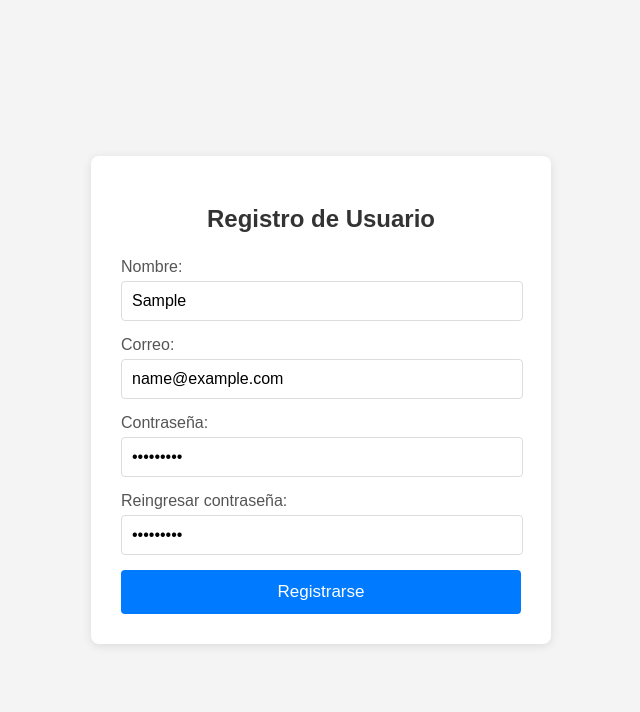
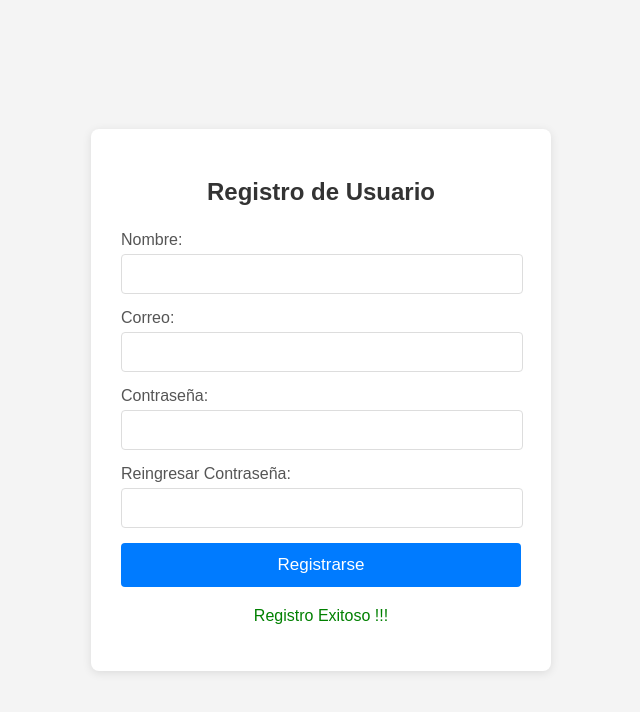
Before and after one commit to AnaDiaz93/formulariojs, a plain HTML site: page index.html in a window 1280 px wide. Both pictures are taken after typing "Sample", "name@example.com", "Sample123", "Sample123" into the empty fields and a click on the button "Registrarse". Shown: the whole page, without its empty margins (319-959 px from the left). Drawn offline with Linux system fonts and the light colour scheme.

Commit message:
actualizacion javascript

```diff
--- a/index.html
+++ b/index.html
@@ -1,18 +1,20 @@
 <!DOCTYPE html>
 <html lang="en">
+
 <head>
     <meta charset="UTF-8">
     <meta name="viewport" content="width=device-width, initial-scale=1.0">
-    <title>Document</title>
-    <link rel="stylesheet" href="styles.css">
+    <title>Formulario Registro</title>
+    <link rel="stylesheet" href="/styles.css">
 </head>
+
 <body>
     <div class="container">
         <h2>Registro de Usuario</h2>
         <form id="registroForm">
             <div class="form-group">
                 <label for="nombre">Nombre: </label>
-                <input type="text" name="nombre" id="nombre" placeholder="Nombre">
+                <input type="text" id="nombre" name="nombre">
                 <p class="error-message" id="errorNombre">El nombre es requerido</p>
             </div>
             <div class="form-group">
@@ -26,14 +28,16 @@
                 <p class="error-message" id="errorPassword">La contraseña es requerida</p>
             </div>
             <div class="form-group">
-                <label for="confirmPassword">Reingresar contraseña: </label>
+                <label for="confirmPassword">Reingresar Contraseña: </label>
                 <input type="password" name="confirmPassword" id="confirmPassword">
-                <p class="error-message" id="errorConfirmPassword">Las contraseñas no son iguales</p>
+                <p class="error-message" id="errorConfirmPassword">La contraseña no son iguales</p>
             </div>
             <button type="submit">Registrarse</button>
-            <p class="success-message" id="successMesage">Registro Exitoso!!</p>
+            <p class="success-message" id="successMessage">Registro Exitoso !!!</p>
         </form>
     </div>
-    <script src="script.js"></script>
+
+    <script src="/script.js"></script>
 </body>
+
 </html>
```
Also changed, not shown: styles.css (+2 -7 lines).
